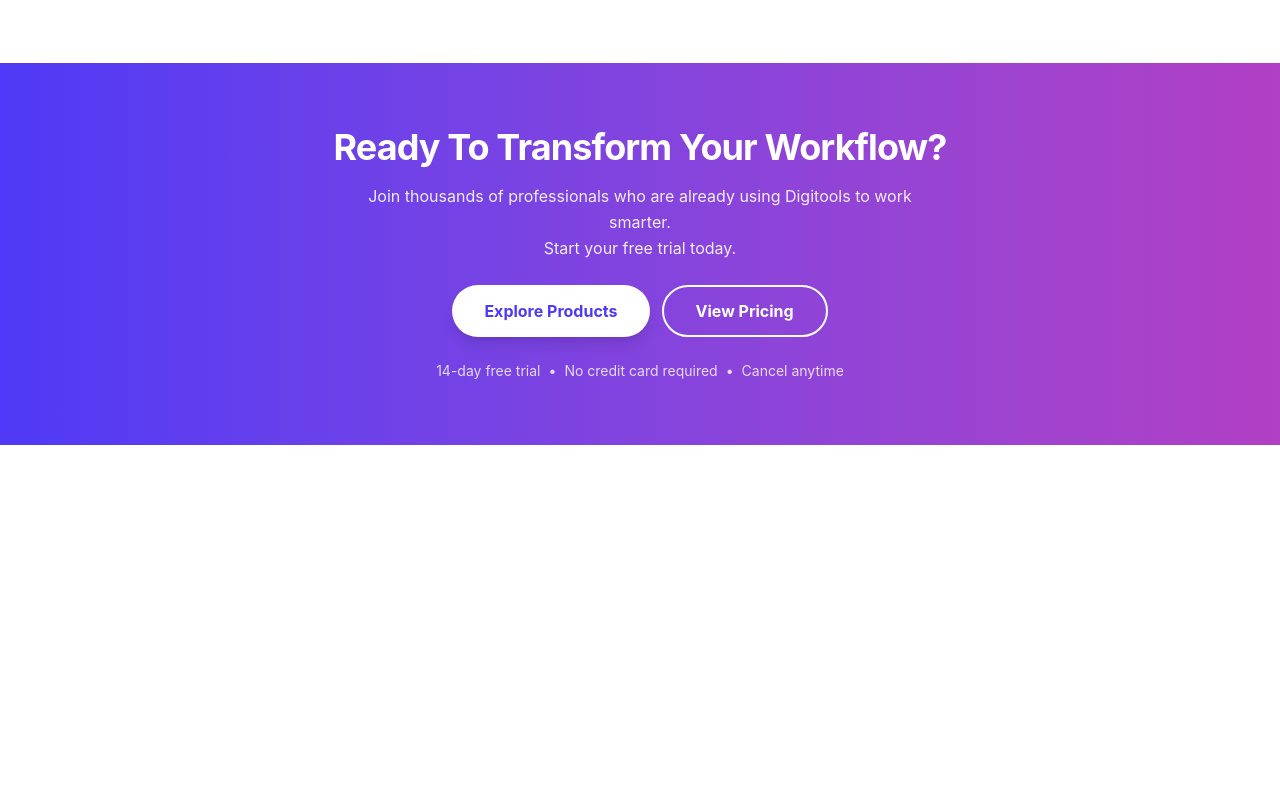
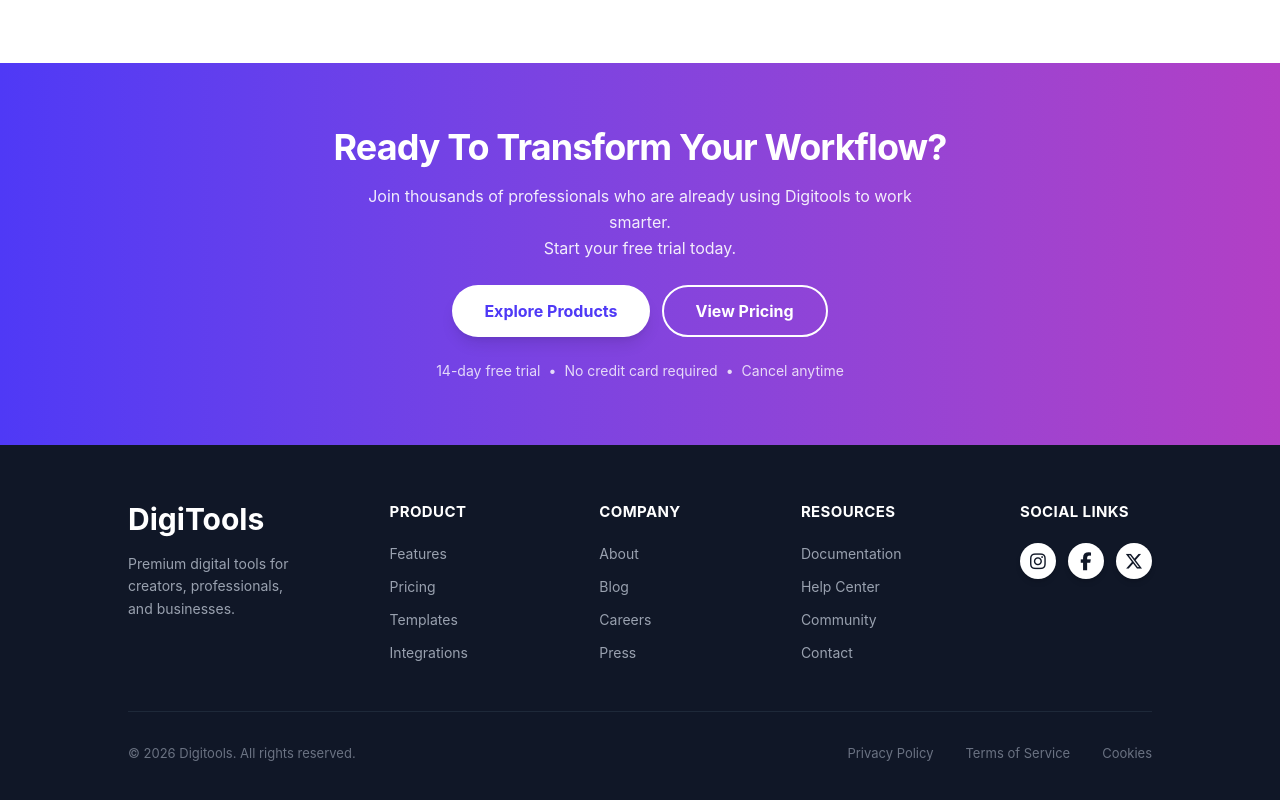
Before and after one commit to jannatulmaoya-JM/digitools-platform, a React (Vite) app: page / in a window 1280 px wide. Shown: the part 4161-4961 px from the top of the page. Before the commit the page ends 4606 px from the top, so only its background shows below. Built offline with nearby package versions, Linux system fonts and the light colour scheme.

Commit message:
footer section complite

```diff
--- a/src/App.jsx
+++ b/src/App.jsx
@@ -623,6 +623,89 @@
 
   </div>
 </div>
+
+{/* footer section  */}
+
+<footer className="bg-[#101727] text-white py-14 px-6 font-poppins">
+
+  <div className="max-w-5xl mx-auto">
+
+    <div className="grid grid-cols-1 sm:grid-cols-2 md:grid-cols-5 gap-8 mb-12">
+
+      <div className="md:col-span-1">
+        <h2 className="text-3xl font-bold mb-4">DigiTools</h2>
+        <p className="text-gray-400 text-[14px] leading-relaxed">
+          Premium digital tools for creators, professionals, and businesses.
+        </p>
+      </div>
+
+      <div className="flex flex-col md:items-center">
+        <div className="w-full md:w-fit">
+          <h4 className="text-[15px] font-bold mb-5 uppercase tracking-wide">Product</h4>
+          <ul className="space-y-3 text-gray-400 text-[14px]">
+            <li className="hover:text-white cursor-pointer transition-colors">Features</li>
+            <li className="hover:text-white cursor-pointer transition-colors">Pricing</li>
+            <li className="hover:text-white cursor-pointer transition-colors">Templates</li>
+            <li className="hover:text-white cursor-pointer transition-colors">Integrations</li>
+          </ul>
+        </div>
+      </div>
+
+      <div className="flex flex-col md:items-center">
+        <div className="w-full md:w-fit">
+          <h4 className="text-[15px] font-bold mb-5 uppercase tracking-wide">Company</h4>
+          <ul className="space-y-3 text-gray-400 text-[14px]">
+            <li className="hover:text-white cursor-pointer transition-colors">About</li>
+            <li className="hover:text-white cursor-pointer transition-colors">Blog</li>
+            <li className="hover:text-white cursor-pointer transition-colors">Careers</li>
+            <li className="hover:text-white cursor-pointer transition-colors">Press</li>
+          </ul>
+        </div>
+      </div>
+
+      <div className="flex flex-col md:items-center">
+        <div className="w-full md:w-fit">
+          <h4 className="text-[15px] font-bold mb-5 uppercase tracking-wide">Resources</h4>
+          <ul className="space-y-3 text-gray-400 text-[14px]">
+            <li className="hover:text-white cursor-pointer transition-colors">Documentation</li>
+            <li className="hover:text-white cursor-pointer transition-colors">Help Center</li>
+            <li className="hover:text-white cursor-pointer transition-colors">Community</li>
+            <li className="hover:text-white cursor-pointer transition-colors">Contact</li>
+          </ul>
+        </div>
+      </div>
+
+
+      <div className="flex flex-col md:items-end">
+        <div className="w-full md:w-fit">
+          <h4 className="text-[15px] font-bold mb-5 uppercase tracking-wide">Social Links</h4>
+          <div className="flex gap-3">
+            <div className="w-9 h-9 bg-white rounded-full flex items-center justify-center text-[#101727] cursor-pointer hover:bg-gray-200 transition-all shadow-md">
+              <i className="fa-brands fa-instagram text-lg"></i>
+            </div>
+            <div className="w-9 h-9 bg-white rounded-full flex items-center justify-center text-[#101727] cursor-pointer hover:bg-gray-200 transition-all shadow-md">
+              <i className="fa-brands fa-facebook-f text-lg"></i>
+            </div>
+            <div className="w-9 h-9 bg-white rounded-full flex items-center justify-center text-[#101727] cursor-pointer hover:bg-gray-200 transition-all shadow-md">
+              <i className="fa-brands fa-x-twitter text-lg"></i>
+            </div>
+          </div>
+        </div>
+      </div>
+    </div>
+
+    <div className="border-t border-gray-800 pt-8 flex flex-col md:flex-row justify-between items-center text-[13px] text-gray-500 gap-4">
+      <p className="order-2 md:order-1">© 2026 Digitools. All rights reserved.</p>
+
+      <div className="flex space-x-8 order-1 md:order-2">
+        <span className="hover:text-white cursor-pointer transition-colors">Privacy Policy</span>
+        <span className="hover:text-white cursor-pointer transition-colors">Terms of Service</span>
+        <span className="hover:text-white cursor-pointer transition-colors">Cookies</span>
+      </div>
+    </div>
+
+  </div>
+</footer>
     </>
   );
 }
```
